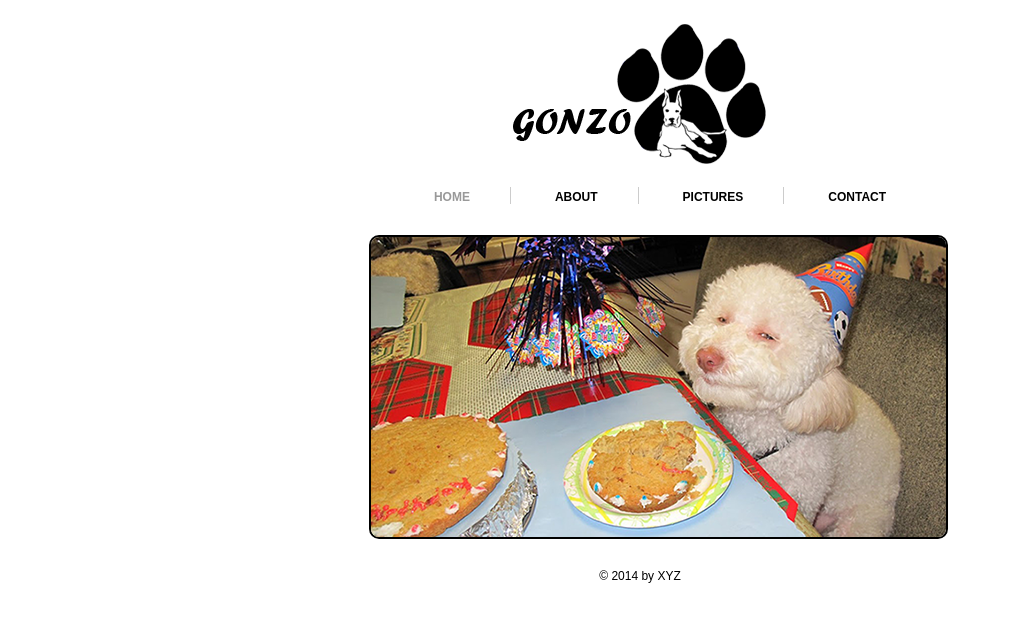
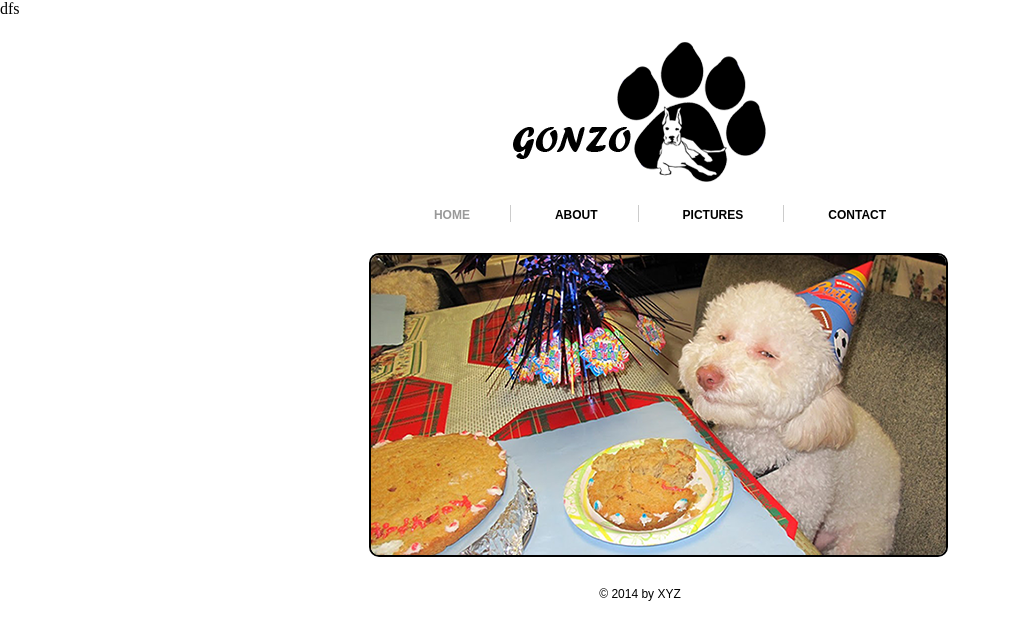
Before and after one commit to mvijay21/Tutorial-GIT, a plain HTML site: page index.html in a window 1280 px wide. Shown: the whole page, without its empty margins (0-1011 px from the left). Drawn offline with Linux system fonts and the light colour scheme.

Commit message:
Update index.html

```diff
--- a/index.html
+++ b/index.html
@@ -5,7 +5,7 @@
 <title>GONZO</title>
 <link href="css/style.css" rel="stylesheet" type="text/css" />
 </head>
-<body>
+<body>dfs
 
 
 <!--========================Header Starts======================================-->
```
